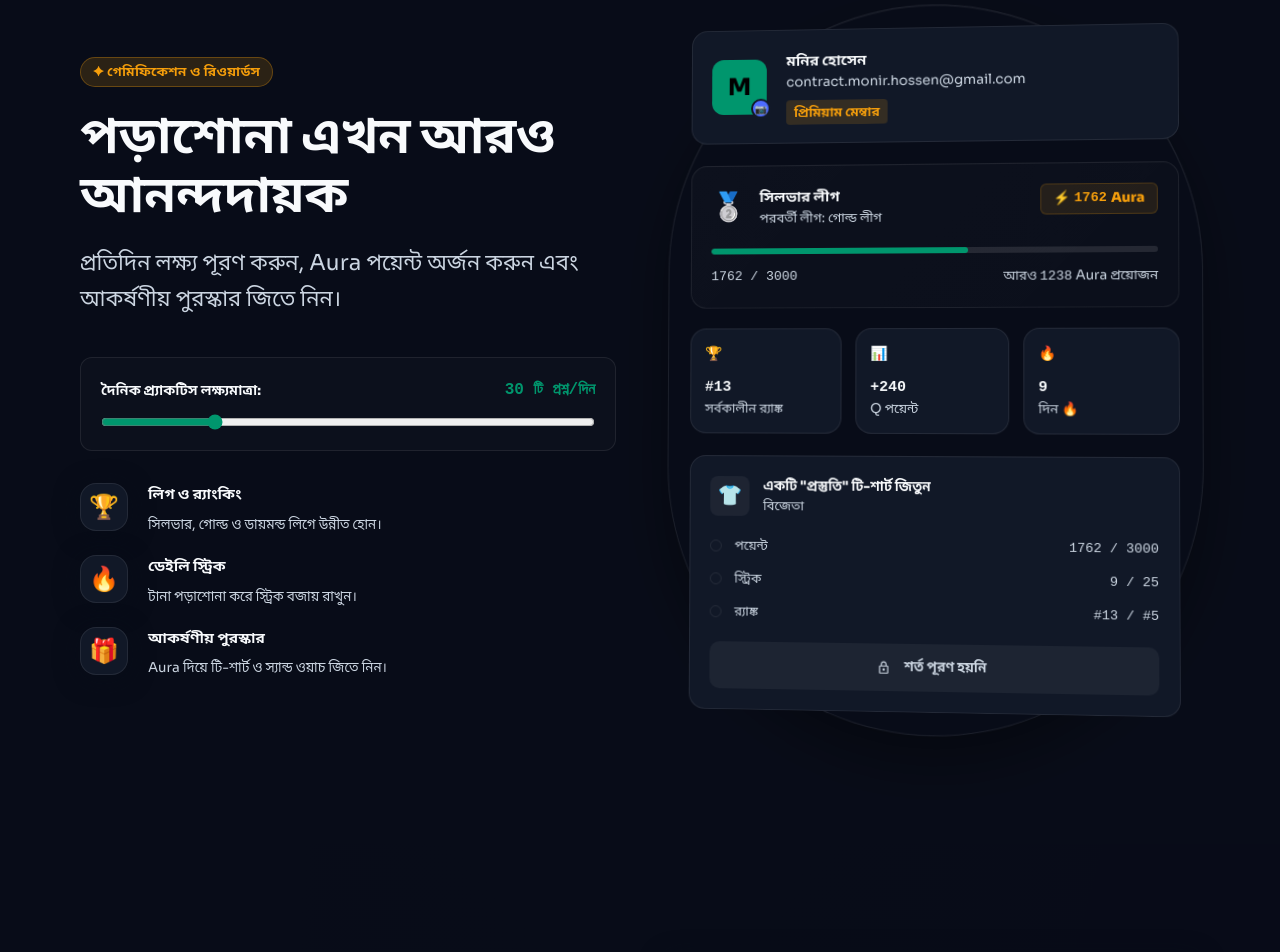
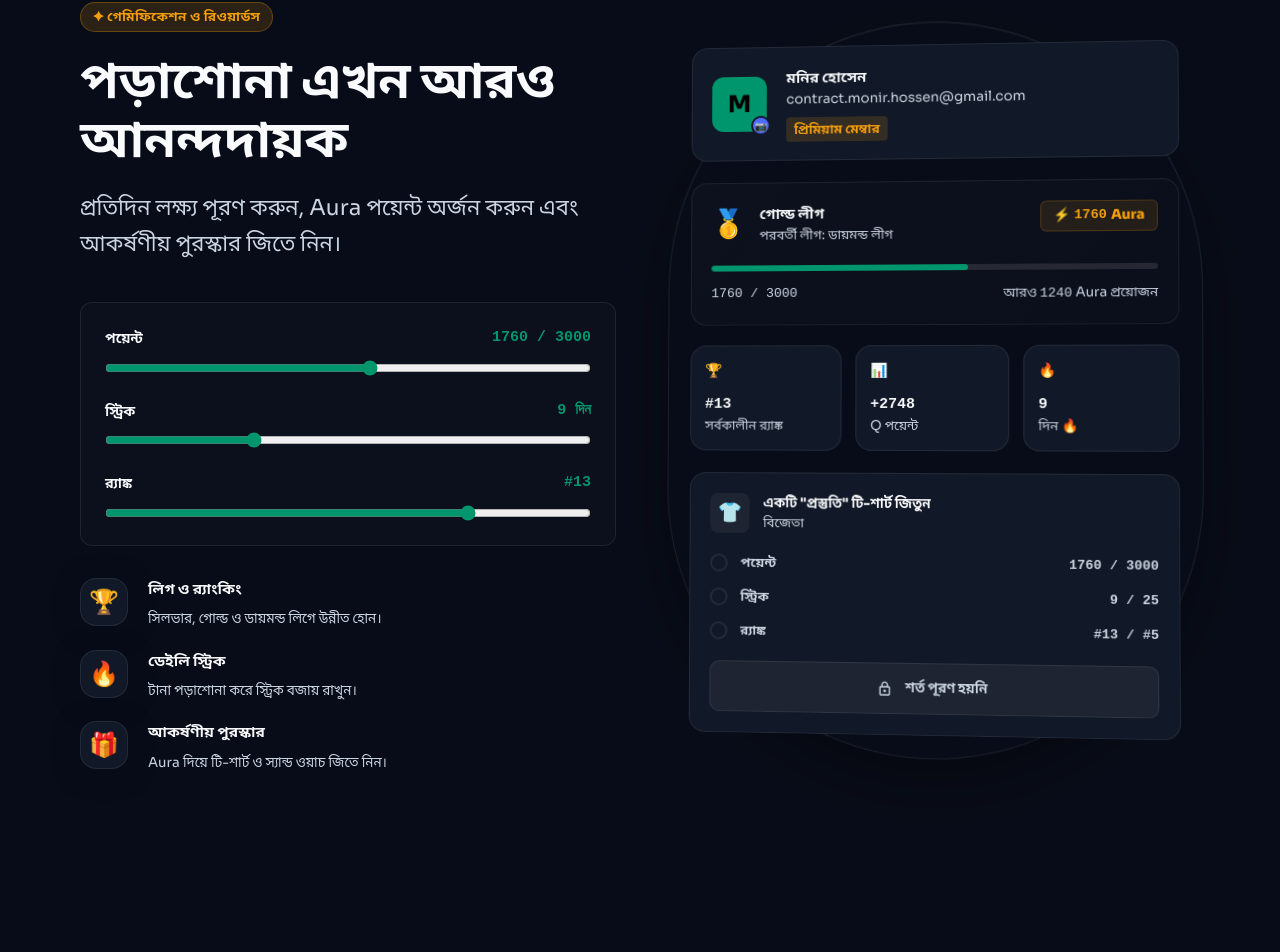
Before and after one commit to mdmonirhossen6/prostutii, a Next.js app: page / in a window 1280 px wide. Shown: the part 2906-3858 px from the top of the page. Built offline with nearby package versions, Linux system fonts and the light colour scheme.

Commit message:
feat: implement interactive triple-slider gamification demo

```diff
--- a/components/Gamification.tsx
+++ b/components/Gamification.tsx
@@ -81,7 +81,10 @@ const copy = {
 
 export default function Gamification({ lang }: GamificationProps) {
   const t = copy[lang];
-  const [targetQuestions, setTargetQuestions] = useState<number>(30);
+  const [points, setPoints] = useState<number>(1760);
+  const [streak, setStreak] = useState<number>(9);
+  const [rankProgress, setRankProgress] = useState<number>(37); // Maps to rank 13
+  const [celebrate, setCelebrate] = useState(false);
   const sectionRef = useRef<HTMLElement>(null);
 
   useEffect(() => {
@@ -111,29 +114,40 @@ export default function Gamification({ lang }: GamificationProps) {
   }, []);
 
   // Dynamic calculations based on slider input
-  const auraPoints = targetQuestions * 24 + 1042;
+  const auraPoints = points;
   const progressPercent = Math.min(100, Math.floor((auraPoints / 3000) * 100));
   const remainingAura = Math.max(0, 3000 - auraPoints);
 
-  const streakDays = Math.floor(targetQuestions / 4) + 2;
-  const rankVal = Math.max(1, 18 - Math.floor(targetQuestions / 6));
-  const qPoints = targetQuestions * 8;
+  const streakDays = streak;
+  const rankVal = 50 - rankProgress; // goes from 50 down to 1
+  const qPoints = Math.floor(auraPoints * 1.5 + streakDays * 12);
 
   let leagueIcon = '🥈';
   let leagueName = t.mockup.silverLeague;
   let nextLeagueInfo = t.mockup.goldLeague;
 
-  if (targetQuestions >= 80) {
+  if (rankVal <= 10) {
     leagueIcon = '💎';
     leagueName = t.mockup.diamondLeague;
     nextLeagueInfo = 'Max League Reached';
-  } else if (targetQuestions >= 40) {
+  } else if (rankVal <= 25) {
     leagueIcon = '🥇';
     leagueName = t.mockup.goldLeague;
     nextLeagueInfo = t.mockup.diamondLeague;
   }
 
-  const isRewardClaimable = targetQuestions >= 90;
+  const allMet = points >= 3000 && streak >= 25 && rankVal <= 5;
+  const isRewardClaimable = allMet;
+
+  useEffect(() => {
+    if (allMet) {
+      setCelebrate(true);
+      const timer = setTimeout(() => setCelebrate(false), 1200);
+      return () => clearTimeout(timer);
+    } else {
+      setCelebrate(false);
+    }
+  }, [allMet]);
 
   return (
     <section ref={sectionRef} id="gamification" aria-labelledby="gamification-heading" style={{ padding: '110px 0', overflow: 'hidden', background: 'var(--color-surface-base)' }}>
@@ -152,40 +166,70 @@ export default function Gamification({ lang }: GamificationProps) {
               {t.subtitle}
             </p>
 
-            {/* Slider Control */}
+            {/* 3 Interactive Sliders */}
             <div
+              className="reveal"
               style={{
                 background: 'rgba(255,255,255,0.02)',
                 border: '1px solid var(--color-border-default)',
                 borderRadius: '12px',
-                padding: '20px',
+                padding: '24px',
                 marginBottom: '32px',
                 display: 'flex',
                 flexDirection: 'column',
-                gap: '12px'
+                gap: '24px'
               }}
             >
-              <div style={{ display: 'flex', justifyContent: 'space-between', alignItems: 'center' }}>
-                <span style={{ fontSize: '14px', fontWeight: 700, color: 'var(--color-text-primary)' }}>
-                  {t.sliderLabel}
-                </span>
-                <span style={{ fontSize: '16px', fontWeight: 800, color: 'var(--color-surface-strong)', fontFamily: 'monospace' }}>
-                  {targetQuestions} {t.sliderSuffix}
-                </span>
+              {/* Points Slider */}
+              <div style={{ display: 'flex', flexDirection: 'column', gap: '10px' }}>
+                <div style={{ display: 'flex', justifyContent: 'space-between', alignItems: 'center' }}>
+                  <label htmlFor="pts-slider" style={{ fontSize: '14px', fontWeight: 700, color: 'var(--color-text-primary)' }}>{t.mockup.requirements.points}</label>
+                  <span style={{ fontSize: '15px', fontWeight: 800, color: 'var(--color-surface-strong)', fontFamily: 'monospace' }}>{points} / 3000</span>
+                </div>
+                <input
+                  id="pts-slider"
+                  type="range"
+                  min="0" max="3200" step="50"
+                  value={points}
+                  onChange={(e) => setPoints(parseInt(e.target.value))}
+                  style={{ width: '100%', accentColor: 'var(--color-surface-strong)', cursor: 'pointer' }}
+                  aria-valuemin={0} aria-valuemax={3200} aria-valuenow={points}
+                />
               </div>
-              <input
-                type="range"
-                min="10"
-                max="100"
-                step="5"
-                value={targetQuestions}
-                onChange={(e) => setTargetQuestions(parseInt(e.target.value))}
-                style={{
-                  width: '100%',
-                  accentColor: 'var(--color-surface-strong)',
-                  cursor: 'pointer'
-                }}
-              />
+
+              {/* Streak Slider */}
+              <div style={{ display: 'flex', flexDirection: 'column', gap: '10px' }}>
+                <div style={{ display: 'flex', justifyContent: 'space-between', alignItems: 'center' }}>
+                  <label htmlFor="streak-slider" style={{ fontSize: '14px', fontWeight: 700, color: 'var(--color-text-primary)' }}>{t.mockup.requirements.streak}</label>
+                  <span style={{ fontSize: '15px', fontWeight: 800, color: 'var(--color-surface-strong)', fontFamily: 'monospace' }}>{streak} {lang === 'bn' ? 'দিন' : 'Days'}</span>
+                </div>
+                <input
+                  id="streak-slider"
+                  type="range"
+                  min="0" max="30" step="1"
+                  value={streak}
+                  onChange={(e) => setStreak(parseInt(e.target.value))}
+                  style={{ width: '100%', accentColor: 'var(--color-surface-strong)', cursor: 'pointer' }}
+                  aria-valuemin={0} aria-valuemax={30} aria-valuenow={streak}
+                />
+              </div>
+
+              {/* Rank Slider */}
+              <div style={{ display: 'flex', flexDirection: 'column', gap: '10px' }}>
+                <div style={{ display: 'flex', justifyContent: 'space-between', alignItems: 'center' }}>
+                  <label htmlFor="rank-slider" style={{ fontSize: '14px', fontWeight: 700, color: 'var(--color-text-primary)' }}>{t.mockup.requirements.rank}</label>
+                  <span style={{ fontSize: '15px', fontWeight: 800, color: 'var(--color-surface-strong)', fontFamily: 'monospace' }}>#{rankVal}</span>
+                </div>
+                <input
+                  id="rank-slider"
+                  type="range"
+                  min="0" max="49" step="1"
+                  value={rankProgress}
+                  onChange={(e) => setRankProgress(parseInt(e.target.value))}
+                  style={{ width: '100%', accentColor: 'var(--color-surface-strong)', cursor: 'pointer', direction: 'ltr' }}
+                  aria-valuemin={1} aria-valuemax={50} aria-valuenow={rankVal}
+                />
+              </div>
             </div>
 
             <div style={{ display: 'flex', flexDirection: 'column', gap: 'var(--space-4)' }}>
@@ -279,7 +323,7 @@ export default function Gamification({ lang }: GamificationProps) {
               </div>
 
               {/* Requirements List */}
-              <div style={{ display: 'flex', flexDirection: 'column', gap: 'var(--space-2)', marginBottom: 'var(--space-4)' }}>
+              <div style={{ display: 'flex', flexDirection: 'column', gap: 'var(--space-3)', marginBottom: 'var(--space-4)' }}>
                 {[
                   { label: t.mockup.requirements.points, val: `${auraPoints} / 3000`, met: auraPoints >= 3000 },
                   { label: t.mockup.requirements.streak, val: `${streakDays} / 25`, met: streakDays >= 25 },
@@ -287,10 +331,22 @@ export default function Gamification({ lang }: GamificationProps) {
                 ].map((req, i) => (
                   <div key={i} style={{ display: 'flex', justifyContent: 'space-between', alignItems: 'center', fontSize: 'var(--font-size-xs)' }}>
                     <div style={{ display: 'flex', alignItems: 'center', gap: 'var(--space-2)', color: 'var(--color-text-secondary)' }}>
-                      <div style={{ width: 12, height: 12, borderRadius: '50%', border: '1px solid var(--color-border-default)', background: req.met ? 'var(--color-surface-strong)' : 'transparent', transition: 'background 0.3s ease' }}></div>
-                      {req.label}
+                      <div style={{
+                        width: 18, height: 18,
+                        borderRadius: '50%',
+                        border: req.met ? 'none' : '2px solid var(--color-border-default)',
+                        background: req.met ? 'var(--color-surface-strong)' : 'transparent',
+                        display: 'flex', alignItems: 'center', justifyContent: 'center',
+                        transition: 'all 0.2s cubic-bezier(0.175, 0.885, 0.32, 1.275)',
+                        transform: req.met ? 'scale(1.1)' : 'scale(1)'
+                      }}>
+                        {req.met && <svg width="10" height="10" viewBox="0 0 24 24" fill="none" stroke="#fff" strokeWidth="4"><path d="M20 6L9 17l-5-5"/></svg>}
+                      </div>
+                      <span style={{ fontWeight: 600 }}>{req.label}</span>
                     </div>
-                    <div style={{ color: 'var(--color-text-tertiary)', fontFamily: 'monospace' }}>{req.val}</div>
+                    <div style={{ color: req.met ? 'var(--color-surface-strong)' : 'var(--color-text-tertiary)', fontWeight: 700, fontFamily: 'monospace', transition: 'color 0.2s' }}>
+                      {req.val}
+                    </div>
                   </div>
                 ))}
               </div>
@@ -299,25 +355,37 @@ export default function Gamification({ lang }: GamificationProps) {
               <button
                 disabled={!isRewardClaimable}
                 aria-label={isRewardClaimable ? t.mockup.claimable : t.mockup.notMet}
+                className={celebrate ? 'celebration-active' : ''}
                 style={{
                   width: '100%',
                   background: isRewardClaimable ? 'var(--color-surface-strong)' : 'rgba(255,255,255,0.05)',
-                  border: isRewardClaimable ? '1px solid var(--color-surface-strong)' : 'none',
-                  padding: 'var(--space-2) var(--space-3)',
+                  border: isRewardClaimable ? '1px solid transparent' : '1px solid var(--color-border-default)',
+                  padding: 'var(--space-3)',
                   borderRadius: 'var(--radius-xs)',
                   textAlign: 'center',
                   fontSize: 'var(--font-size-sm)',
-                  fontWeight: 700,
-                  color: isRewardClaimable ? '#000' : 'var(--color-text-tertiary)',
+                  fontWeight: 800,
+                  color: isRewardClaimable ? '#fff' : 'var(--color-text-tertiary)',
                   display: 'flex',
                   alignItems: 'center',
                   justifyContent: 'center',
                   gap: 'var(--space-2)',
                   cursor: isRewardClaimable ? 'pointer' : 'not-allowed',
-                  transition: 'all 0.3s ease'
+                  transition: 'all 0.3s ease',
+                  boxShadow: isRewardClaimable ? '0 8px 24px rgba(0, 150, 109, 0.4)' : 'none',
+                  position: 'relative'
                 }}
               >
-                {!isRewardClaimable && <svg width="14" height="14" viewBox="0 0 24 24" fill="currentColor" aria-hidden="true"><path d="M18 8h-1V6c0-2.76-2.24-5-5-5S7 3.24 7 6v2H6c-1.1 0-2 .9-2 2v10c0 1.1.9 2 2 2h12c1.1 0 2-.9 2-2V10c0-1.1-.9-2-2-2zM9 6c0-1.66 1.34-3 3-3s3 1.34 3 3v2H9V6zm9 14H6V10h12v10zm-6-3c1.1 0 2-.9 2-2s-.9-2-2-2-2 .9-2 2 .9 2 2 2z"/></svg>}
+                {/* Celebration Particles */}
+                {celebrate && [...Array(12)].map((_, i) => (
+                  <span key={i} className="confetti" style={{
+                    '--tx': `${Math.cos(i * 30 * Math.PI / 180) * 60}px`,
+                    '--ty': `${Math.sin(i * 30 * Math.PI / 180) * 60}px`,
+                    background: ['#00d9a0', '#8b5cf6', '#f59e0b'][i % 3]
+                  } as React.CSSProperties} />
+                ))}
+
+                {!isRewardClaimable && <svg width="16" height="16" viewBox="0 0 24 24" fill="currentColor" aria-hidden="true"><path d="M18 8h-1V6c0-2.76-2.24-5-5-5S7 3.24 7 6v2H6c-1.1 0-2 .9-2 2v10c0 1.1.9 2 2 2h12c1.1 0 2-.9 2-2V10c0-1.1-.9-2-2-2zM9 6c0-1.66 1.34-3 3-3s3 1.34 3 3v2H9V6zm9 14H6V10h12v10zm-6-3c1.1 0 2-.9 2-2s-.9-2-2-2-2 .9-2 2 .9 2 2 2z"/></svg>}
                 {isRewardClaimable ? t.mockup.claimable : t.mockup.notMet}
               </button>
             </div>
@@ -329,6 +397,32 @@ export default function Gamification({ lang }: GamificationProps) {
       <style jsx>{`
         .mockup-container {
           transform: perspective(1000px) rotateY(-3deg) rotateX(1deg);
+        }
+        .celebration-active {
+          animation: pulseBorder 1s cubic-bezier(0.175, 0.885, 0.32, 1.275) forwards;
+        }
+        @keyframes pulseBorder {
+          0% { transform: scale(1); }
+          20% { transform: scale(1.05); }
+          100% { transform: scale(1); }
+        }
+        .confetti {
+          position: absolute;
+          width: 8px;
+          height: 8px;
+          border-radius: 50%;
+          animation: popOut 0.8s cubic-bezier(0.25, 0.46, 0.45, 0.94) forwards;
+          opacity: 0;
+          pointer-events: none;
+          top: 50%;
+          left: 50%;
+          margin-top: -4px;
+          margin-left: -4px;
+        }
+        @keyframes popOut {
+          0% { transform: translate(0, 0) scale(0); opacity: 1; }
+          70% { opacity: 1; }
+          100% { transform: translate(var(--tx), var(--ty)) scale(1.5); opacity: 0; }
         }
         @media (max-width: 900px) {
           .gamification-grid {
```
